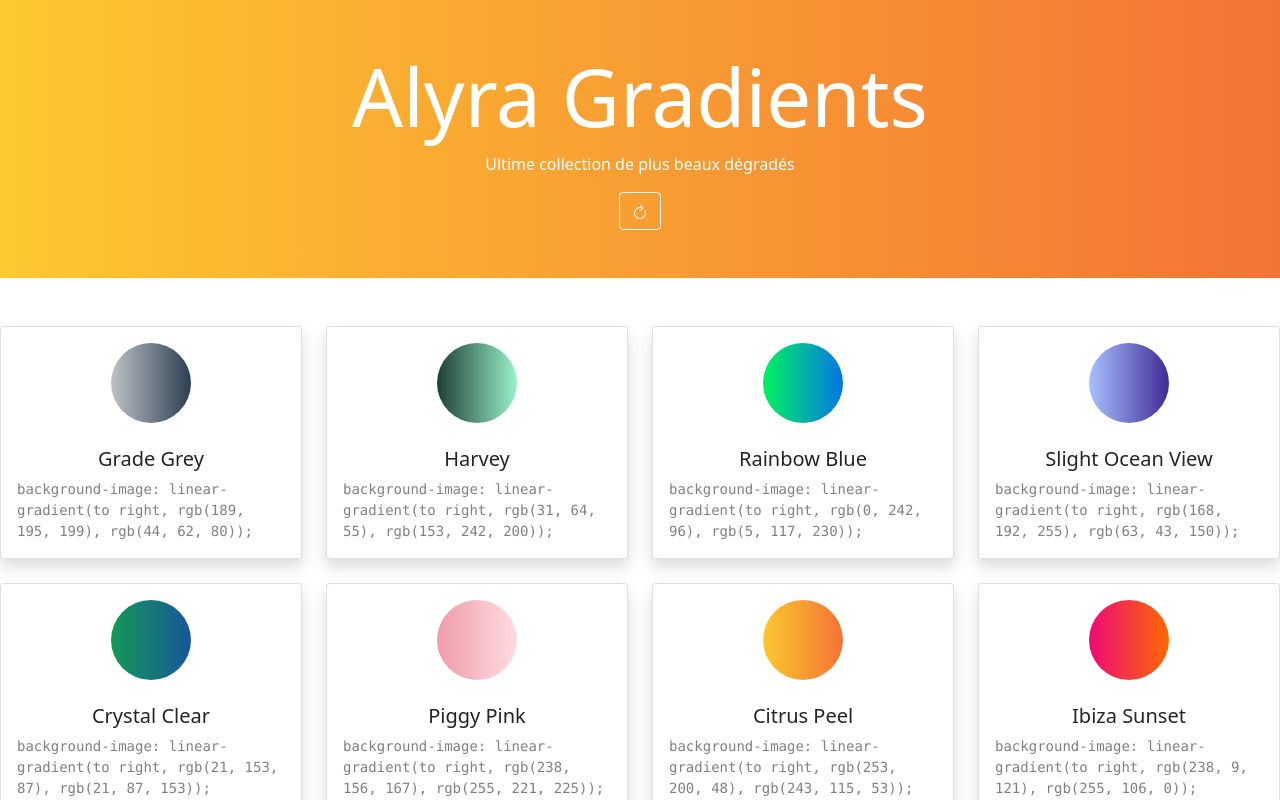
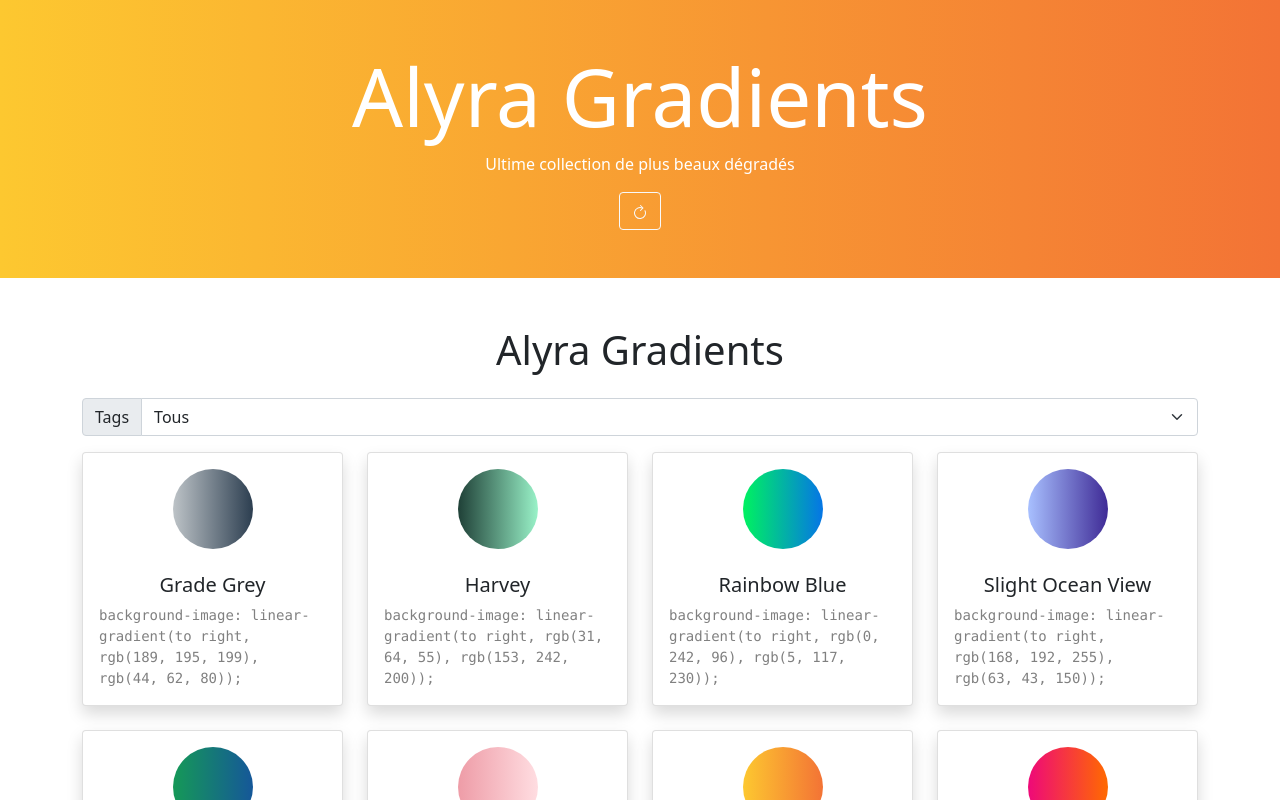
Before and after one commit to hephka/alyra-gradients-react, a React (Create React App) app: page / in a window 1280 px wide. Shown: the top 800 px of the page. Built offline with nearby package versions, Linux system fonts and the light colour scheme.

Commit message:
add GradientsSelect + Gradients ok

```diff
--- a/src/App.js
+++ b/src/App.js
@@ -1,8 +1,8 @@
 import React from 'react';
 import GradientsHeader from './components/GradientsHeader';
 import Footer from './components/Footer';
-import GradientsList from './components/GradientsList';
-import gradients from "./gradients"
+import Gradients from './components/Gradients';
+import {gradients} from "./gradients"
 
 function App() {
   return (
@@ -11,7 +11,7 @@ function App() {
       <GradientsHeader list={gradients} />
     </header>
     <main>
-      <GradientsList list={gradients}/>
+      <Gradients />
     </main>
     <footer>
       <Footer />
--- a/src/components/Gradients.js
+++ b/src/components/Gradients.js
@@ -1,13 +1,19 @@
-import React from 'react';
+import React, { useState } from 'react';
 import GradientsList from './GradientsList';
 import GradientsSelect from './GradientsSelect';
+import {gradients} from './../gradients'
+
 
 const Gradients = () => {
+  const [filter, setFilter] = useState("all")
+  const filteredGradients = gradients.filter((el) => {
+    return filter === "all" ? true : el.tags.includes(filter)
+  })
     return (
-        <div className="container my-4">
-          <h1 className="text-center">Alyra Gradients</h1>
-          <GradientsSelect />
-          <GradientsList />
+        <div className="container">
+          <h1 className="text-center my-4">Alyra Gradients</h1>
+          <GradientsSelect filter={filter} setFilter={setFilter} />
+          <GradientsList list={filteredGradients} />
         </div>
       )
 }
--- a/src/components/GradientsHeader.js
+++ b/src/components/GradientsHeader.js
@@ -1,5 +1,5 @@
 import React from 'react';
-import gradients from './../gradients'
+import {gradients} from './../gradients'
 
 const Icon = () => {
     return (
--- a/src/components/GradientsList.js
+++ b/src/components/GradientsList.js
@@ -1,11 +1,10 @@
 import React from 'react';
 import Gradient from './Gradient/Gradient'
 
-const GradientsList = (props) => {
-    const {list} = props
+const GradientsList = ({list}) => {
     return (
         <ul className="row list-unstyled">
-          {list.map( el => (
+          {list.map( (el) => (
           <Gradient
             key={el.name}
             name={el.name}
--- a/src/components/GradientsSelect.js
+++ b/src/components/GradientsSelect.js
@@ -1,4 +1,5 @@
 import React from 'react';
+import { uniqueTags} from './../gradients'
 
 const GradientsSelect = (props) => {
     const { filter, setFilter } = props
@@ -7,18 +8,20 @@ const GradientsSelect = (props) => {
     }
     return (
         <div className="input-group mb-3">
-      <label className="input-group-text" htmlFor="select">
-        Filtrer par tag
-      </label>
-      <select className="form-select" id="select" value={filter} onChange={handleSelectChange}>
-          {/* eslint-disable-next-line */}
-        <option value="all">Tous 📜</option>
-        {/* eslint-disable-next-line */}
-        <option value="completed">Terminées 👍</option>
-        {/* eslint-disable-next-line */}
-        <option value="notcompleted">pas Terminées 🤷‍♂️</option>
-      </select>
-    </div>
+            <label className="input-group-text" htmlFor="inputGroupSelect01">Tags</label>
+            <select className="form-select" id="select" value={filter} onChange={handleSelectChange}>
+                <option value="all">Tous</option>
+                {uniqueTags.map((el) => {
+                    return (
+                        <option key={el}>
+                            {el}
+                        </option>
+                    )
+                })}
+            </select>
+        </div>
+
+
     )
 }
 
--- a/src/gradients.js
+++ b/src/gradients.js
@@ -152,7 +152,6 @@ const gradients = [
   ];
 
   function allTags(list) {
-    /* retourner la liste des tags uniques */
     let listTotal = [];
     for (let element of list) {
         if ("tags" in element) {
@@ -162,7 +161,6 @@ const gradients = [
     const listTagsUnique = [];
     listTotal.forEach((el) => {
         if (!listTagsUnique.includes(el)) {
-        //listTagsUnique = listTagsUnique.concat([el])
             listTagsUnique.push(el);
         }
     });
@@ -171,4 +169,4 @@ const gradients = [
 
 const uniqueTags = allTags(gradients);
 
-  export default gradients
+  export {gradients, uniqueTags}
```
Lines whose indentation alone changed are shown as unchanged.
